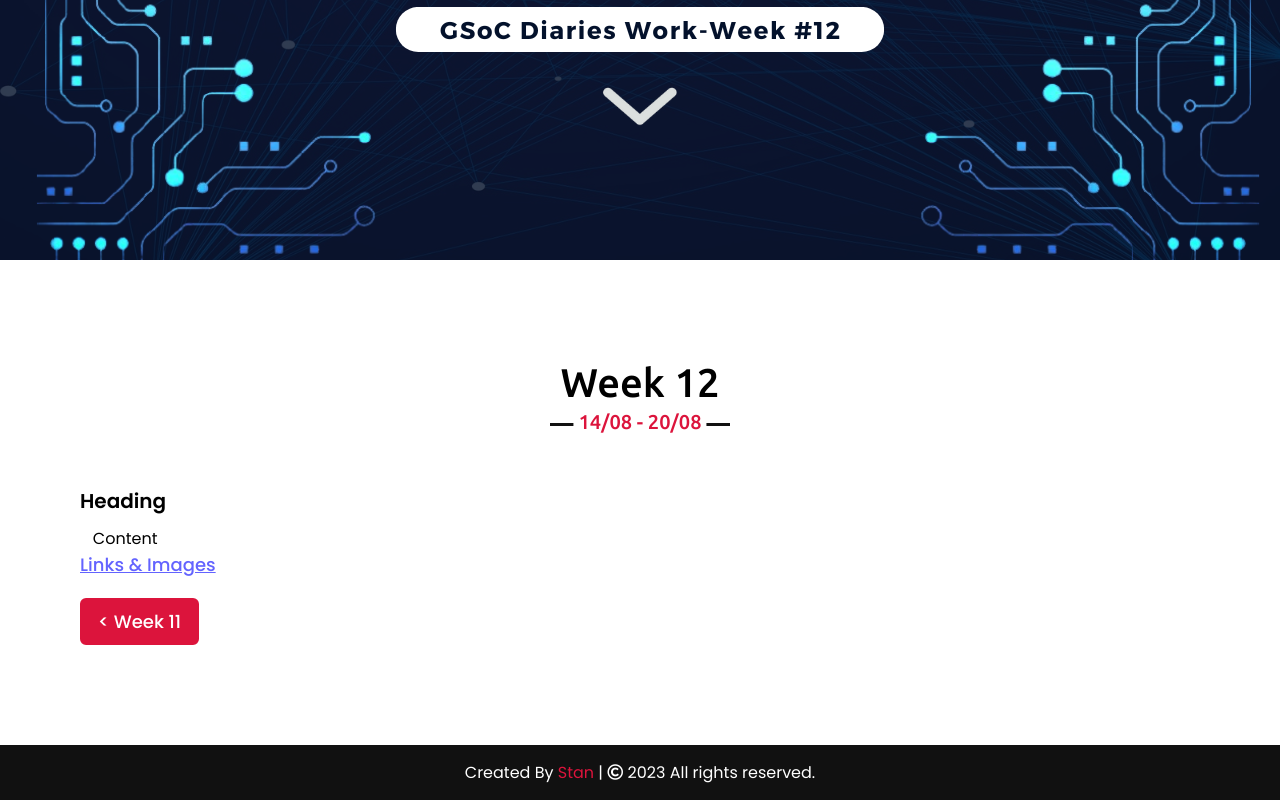
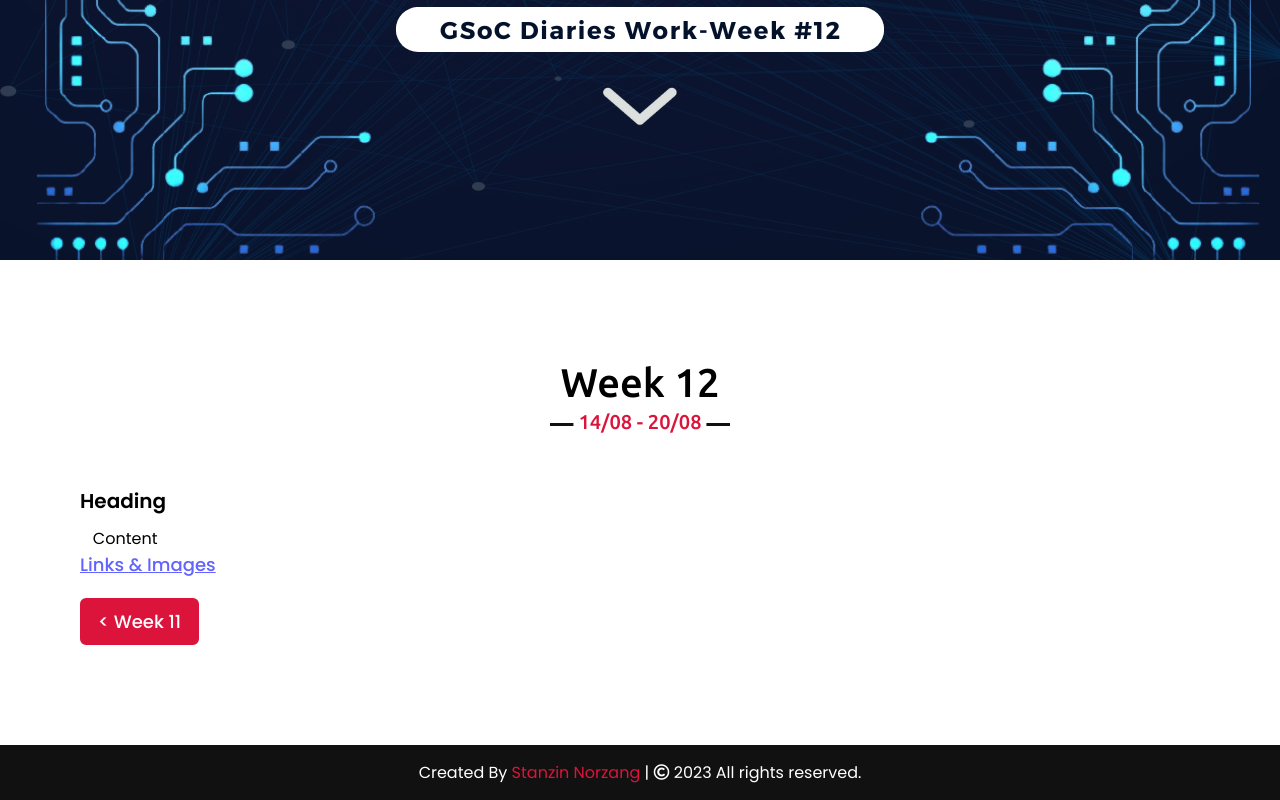
Before and after one commit to Stanzin7/Stanzin-Portfolio, a plain HTML site: page week12.html in a window 1280 px wide. Shown: the part 540-1340 px from the top of the page. Drawn offline with nearby package versions, Linux system fonts and the light colour scheme.

Commit message:
Update week12.html

```diff
--- a/week12.html
+++ b/week12.html
@@ -56,7 +56,7 @@
 
     <!-- footer section start -->
     <footer>
-        <span>Created By <a href="#">Stan</a> | <span class="far fa-copyright"></span> 2023 All rights reserved.</span>
+        <span>Created By <a href="#">Stanzin Norzang</a> | <span class="far fa-copyright"></span> 2023 All rights reserved.</span>
     </footer>
 
     <script src="script.js"></script>
```
